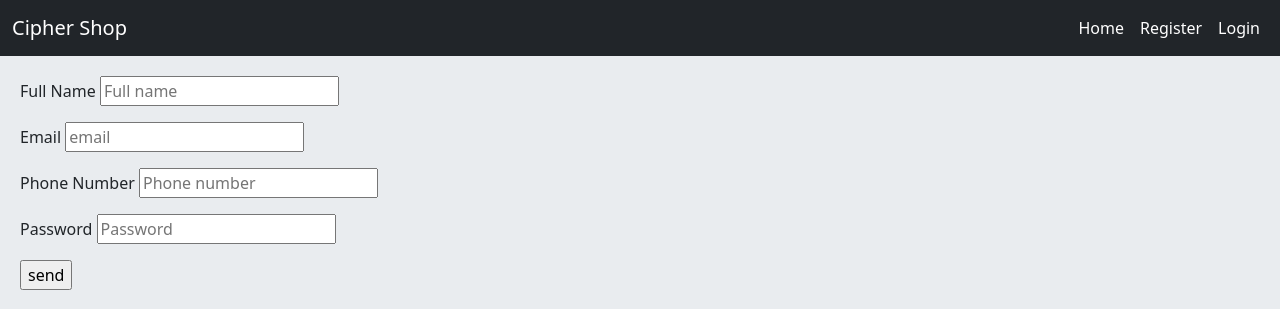
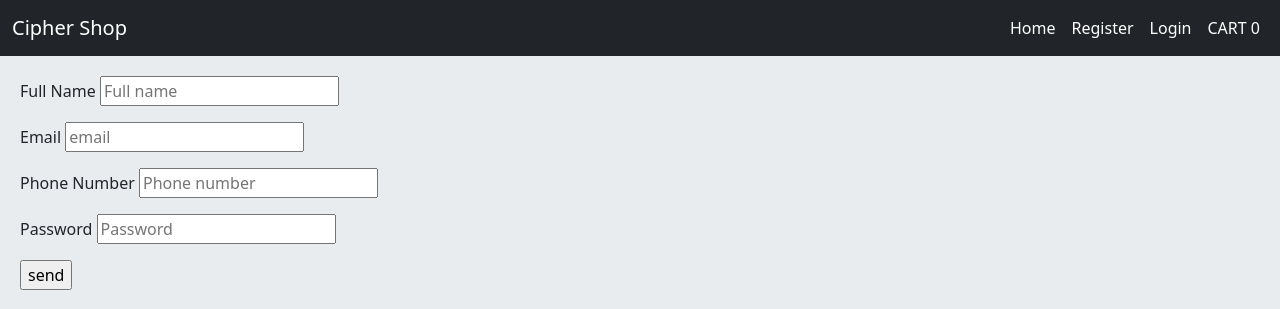
Before and after one commit to elicipher/Online-shop, a Django app: page /account/register/ in a window 1280 px wide. Shown: the top 309 px of the page. Run offline with Django 5.2, Linux system fonts and the light colour scheme.

Commit message:
context processors

```diff
--- a/order/cart.py
+++ b/order/cart.py
@@ -23,6 +23,9 @@ class Cart:
             item["total_price"] = int(item['price']) * item['quantity']
             yield item
 
+    def __len__(self):
+        return sum(item["quantity"] for item in self.cart.values())
+
 
 
 
--- /dev/null
+++ b/order/context_processors.py
@@ -0,0 +1,4 @@
+from .cart import Cart
+
+def cart(request):
+    return {"items_In_Cart": Cart(request)}
--- a/shop/settings.py
+++ b/shop/settings.py
@@ -75,6 +75,7 @@ TEMPLATES = [
                 'django.template.context_processors.request',
                 'django.contrib.auth.context_processors.auth',
                 'django.contrib.messages.context_processors.messages',
+                'order.context_processors.cart',
             ],
         },
     },
--- a/templates/inc/navbar.html
+++ b/templates/inc/navbar.html
@@ -18,6 +18,9 @@
           {% if request.user.is_admin %}
           <li class="nav-item"><a class="nav-link active" href="{% url 'home:bucket_home' %}">Bucket</a></li>
           {% endif %}
+          <li class="nav-item"><a class="nav-link active" href="{% url "order:cart" %}">CART {{items_In_Cart|length}}</a></li>
+
+
         </ul>
       </div>
     </div>
```
Also changed, not shown: db.sqlite3.
